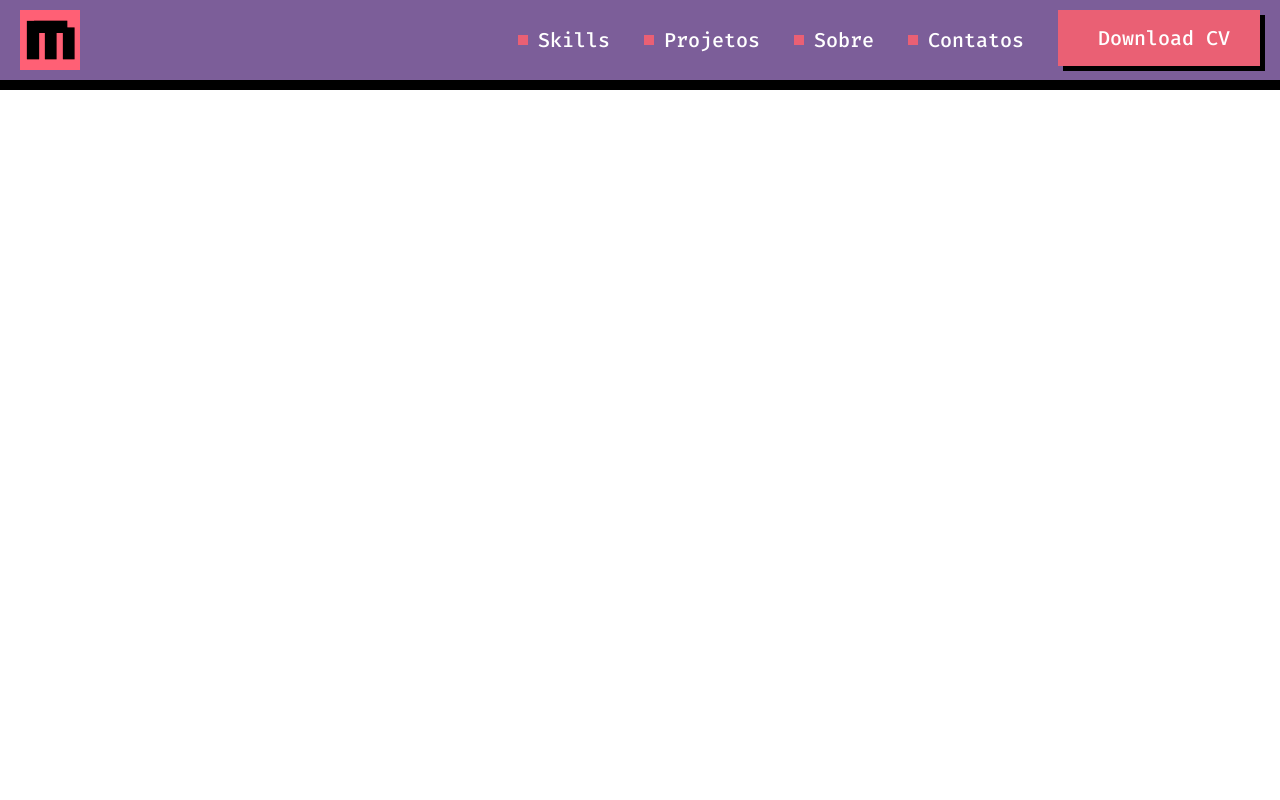
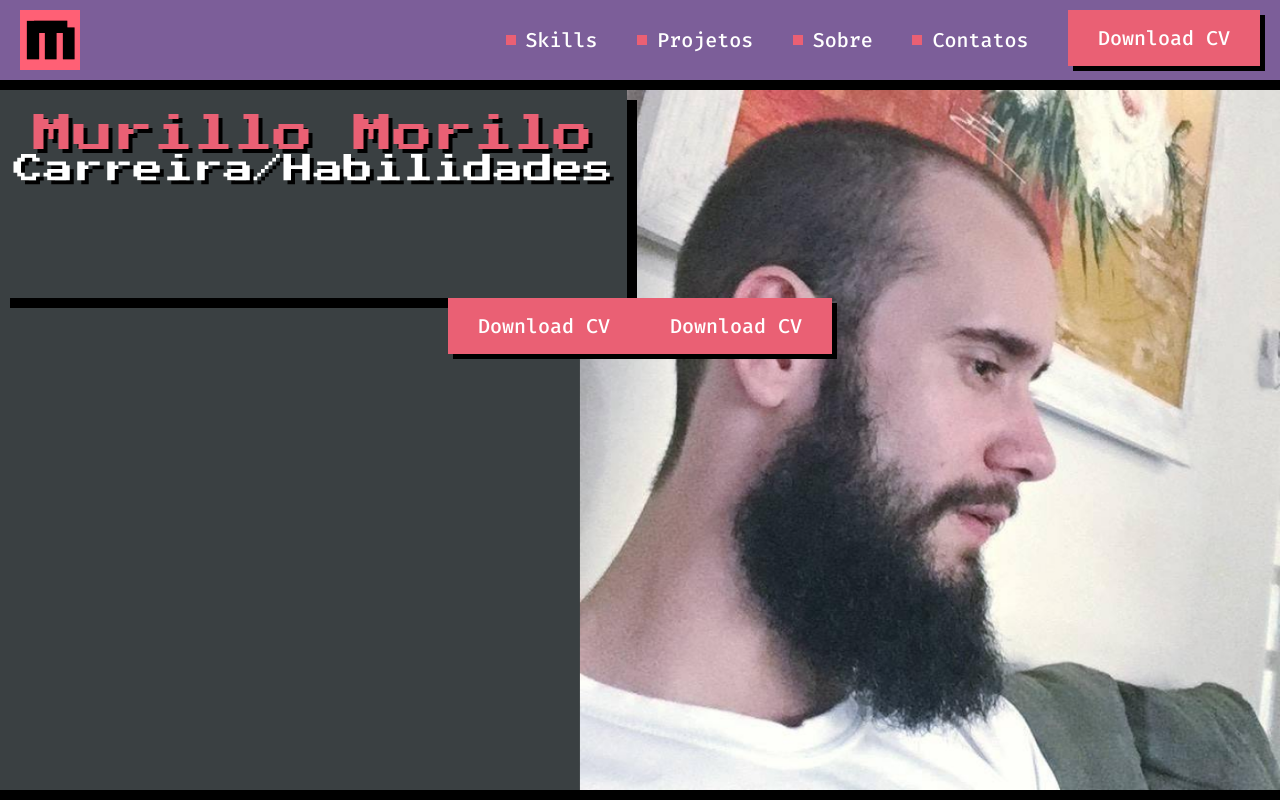
Before and after one commit to mmorilo/mmorilo.github.io, a plain HTML site: page index.html in a window 1280 px wide. Drawn offline with Linux system fonts and the light colour scheme.

Commit message:
finding newbiest error in box

```diff
--- /dev/null
+++ b/css/components/action.css
@@ -0,0 +1,25 @@
+.action {
+    display: inline-flex;
+    align-items: center;
+    color: white;
+    font-size: 20px;
+    font-family: "Fira Code", Arial, Helvetica, sans-serif;
+    font-weight: 500;
+    text-decoration: none;
+    margin-right: 30px;
+}
+
+a.action:hover {
+    color: black;
+    transition: 0.3s
+
+  }
+
+a.action::before {
+    content: "";
+    background-color: #EA6074;
+    width: 10px;
+    height: 10px;
+    margin-right: 10px;
+
+}
--- /dev/null
+++ b/css/components/banner.css
@@ -0,0 +1,21 @@
+.banner {
+    background-image: url(../../assets/img/banner.png);
+    height: 700px;
+    background-repeat: no-repeat;
+    background-size: 100%;
+    border-bottom: 10px solid #000;
+
+}
+
+.banner .warpper {
+    display: block;
+    flex-direction: column;
+    justify-content: center;
+}
+
+.banner .navigation {
+    display: flex;
+    justify-content: center;
+
+
+}
--- /dev/null
+++ b/css/components/box.css
@@ -0,0 +1,18 @@
+.box {
+    background-color: #3A4042;
+    display:block;
+    box-shadow: 10px 10px 0px #000;
+    text-align: center;
+    padding-top: 24px;
+    width: 627px;
+    height: 184px;
+    padding: 32px auto;
+}
+
+.box .title {
+    margin-bottom: 0px;
+}
+
+.box .navigation {
+    display: block;
+}
--- /dev/null
+++ b/css/components/button.css
@@ -0,0 +1,15 @@
+.button {
+    display: inline-block;
+    background-color: #EA6074;
+    padding: 18px 30px;
+    box-shadow: 5px 5px 0px #000000;
+    margin-right: 0;
+    transition: 0.1s linear;
+    font-size: 20px;
+    color: #fff;
+    text-decoration: none;
+}
+
+.button:hover {
+    transform: scale(1.08);
+}
--- /dev/null
+++ b/css/components/header.css
@@ -0,0 +1,7 @@
+.header {
+    display: flex;
+    justify-content: space-between;
+    background-color: #7C5E99;
+    border-bottom: 10px solid black;
+    padding: 10px 20px;
+}
--- /dev/null
+++ b/css/components/subtitle.css
@@ -0,0 +1,6 @@
+.subtitle {
+    font-family: 'Press Start 2P';
+    font-size: 30px;
+    color: #FFF;
+    text-shadow: 4px 4px 0px #000000;
+}
--- /dev/null
+++ b/css/components/title.css
@@ -0,0 +1,6 @@
+.title {
+    font-family: 'Press Start 2P';
+    font-size: 40px;
+    color: #EA6074;
+    text-shadow: 4px 4px 0px #000;
+}
--- a/css/index.css
+++ b/css/index.css
@@ -1,55 +1,3 @@
-header {
-    display: flex;
-    justify-content: space-between;
-    background-color: #7C5E99;
-    border-bottom: 10px solid black;
-    padding: 10px 20px;
-
-}
-
-
 nav {
     text-align: right;
-
 }
-
-a {
-    display: inline-flex;
-    align-items: center;
-    color: white;
-    font-size: 20px;
-    font-family: "Fira Code", Arial, Helvetica, sans-serif;
-    font-weight: 500;
-    text-decoration: none;
-    margin-right: 30px;
-
-
-}
-
-a:hover {
-    color: black;
-    transition: 0.3s
-  }
-
-a::before {
-    content: "";
-    background-color: #EA6074;
-    width: 10px;
-    height: 10px;
-    margin-right: 10px;
-
-}
-
-#button {
-    display: inline-block;
-    background-color: #EA6074;
-    padding: 18px 30px;
-    box-shadow: 5px 5px 0px #000000;
-    margin-right: 0;
-    transition: 0.1s linear;
-}
-
-#button:hover {
-    transform: scale(1.08);
-
-}
--- a/css/reset.css
+++ b/css/reset.css
@@ -30,6 +30,7 @@ footer, header, hgroup, menu, nav, section {
 }
 body {
 	line-height: 1;
+	font-family: "Fira Code", Arial, Helvetica, sans-serif;
 }
 ol, ul {
 	list-style: none;
@@ -46,3 +47,8 @@ table {
 	border-collapse: collapse;
 	border-spacing: 0;
 }
+
+button {
+	border: none;
+	font-family: inherit;
+}
--- a/index.html
+++ b/index.html
@@ -5,29 +5,48 @@
         <meta charset="utf-8">
 
         <link rel="preconnect" href="https://fonts.gstatic.com">
-        <link href="https://fonts.googleapis.com/css2?family=Fira+Code:wght@500&display=swap" rel="stylesheet">
-        <link rel="preconnect" href="https://fonts.gstatic.com">
-        <link href="https://fonts.googleapis.com/css2?family=Fira+Code:wght@300;500&display=swap" rel="stylesheet">
+        <link href="https://fonts.googleapis.com/css2?family=Fira+Code:wght@300;500&family=Press+Start+2P&display=swap" rel="stylesheet">
 
 
         <link rel="stylesheet" href="css/reset.css">
-        <link rel="stylesheet" href="css/index.css">
+        <link rel="stylesheet" href="css/components/action.css">
+        <link rel="stylesheet" href="css/components/banner.css">
+        <link rel="stylesheet" href="css/components/title.css">
+        <link rel="stylesheet" href="css/components/header.css">
+        <link rel="stylesheet" href="css/components/subtitle.css">
+        <link rel="stylesheet" href="css/components/box.css">
+        <link rel="stylesheet" href="css/components/button.css">
+
 
     </head>
 
     <body>
-        <header>
+        <header class="header">
             <img src="assets/img/MurilloLogo.png" alt="Logo do Murillo Morilo">
 
             <nav>
-                <a href="" lang="en">Skills</a>
-                <a href="">Projetos</a>
-                <a href="">Sobre</a>
-                <a href="">Contatos</a>
-                <a id="button"
-                href="" lang="en">Download CV</a>
+                <a class="action" href="" lang="en">Skills</a>
+                <a class="action" href="">Projetos</a>
+                <a class="action" href="">Sobre</a>
+                <a class="action" href="">Contatos</a>
+                <a class="button" href="" lang="en">Download CV</a>
             </nav>
+         </header>
 
-         </header>
+        <section class="banner">
+            <div class="wrapper">
+                <div class="box">
+                    <h1 class="title">Murillo Morilo</h1>
+                    <h2 class="subtitle">Carreira/Habilidades</h2>
+
+                </div>
+
+
+                <div class="navigation">
+                    <a class="button" href="" lang="en">Download CV</a>
+                    <a class="button" href="" lang="en">Download CV</a>
+                </div>
+            </div>
+        </section>
     </body>
 </html>
```
Also changed, not shown: assets/img/banner.png (added).
